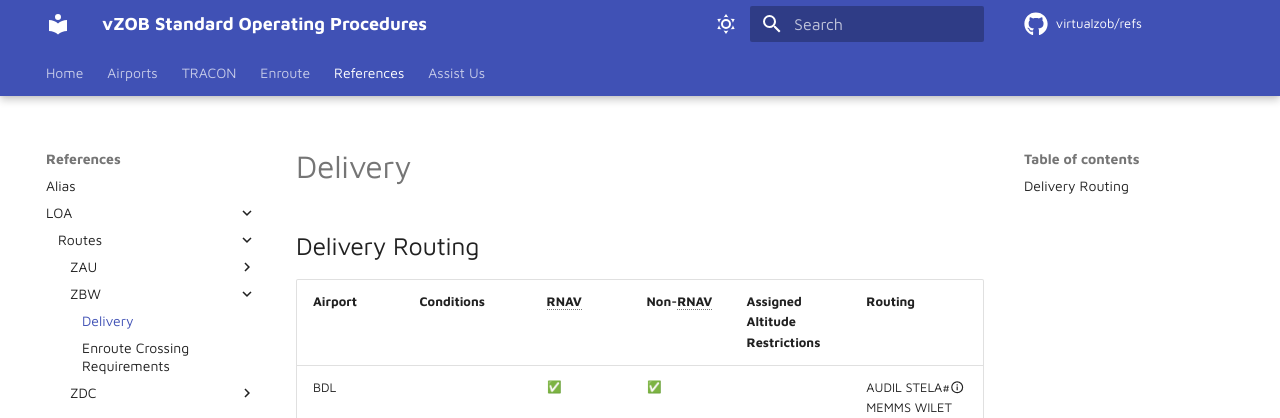
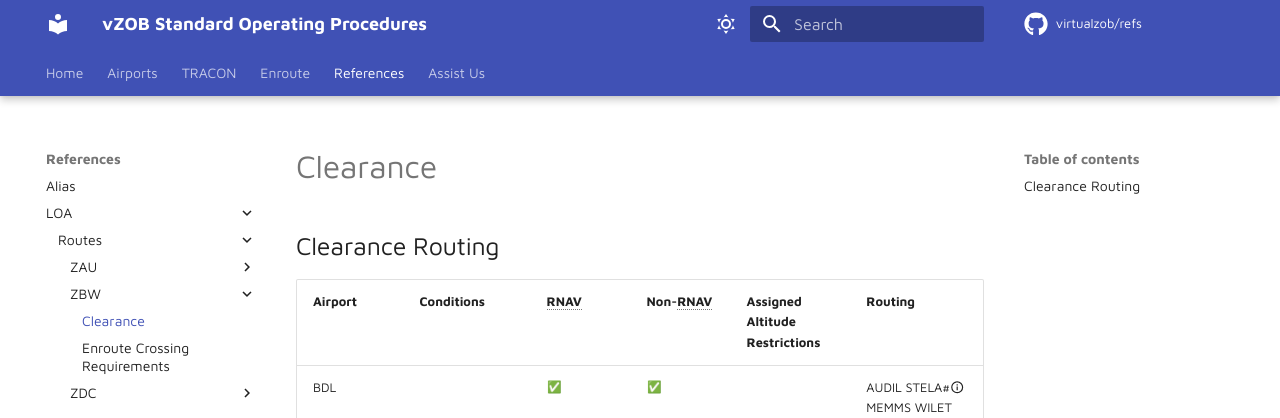
Before and after one commit to virtualZOB/refs, an MkDocs documentation site: the page built from docs/references/LOA/Routes/ZBW/Clearance.md, in a window 1280 px wide and 900 px high. Shown: the top 418 px of the window. Built offline with MkDocs 1.6.1 and Material for MkDocs 9.7.7, drawn with Linux system fonts in a browser that asks for light colours; emoji names are drawn with the system emoji font; comment, search, counter and statistics services are not loaded.

Commit message:
Fix naming, add references

```diff
--- a/docs/references/LOA/Routes/ZBW/Delivery.md
+++ b/docs/references/LOA/Routes/ZBW/Clearance.md
@@ -1,4 +1,4 @@
-## Delivery Routing
+## Clearance Routing
 
 | Airport | Conditions | RNAV | Non-RNAV | Assigned Altitude <br> Restrictions | Routing |
 | ------- | ---------- | --------- | ------- | ---- | ----- |
```
Also changed, not shown: docs/references/LOA/Routes/ZAU/Clearance.md (renamed from docs/references/LOA/Routes/ZAU/Delivery.md, +1 -1 lines), docs/references/LOA/Routes/ZDC/Clearance.md (renamed from docs/references/LOA/Routes/ZDC/Delivery.md, +1 -1 lines).
